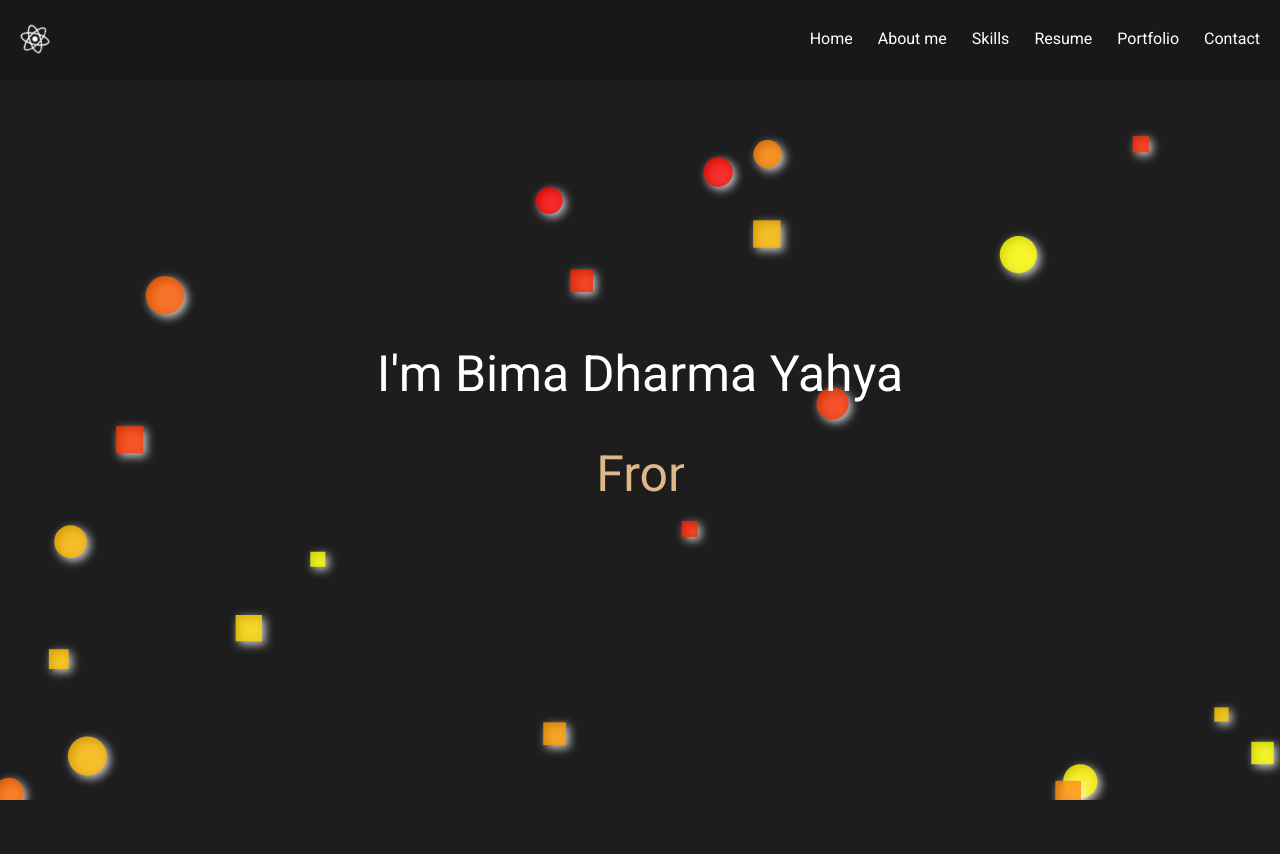
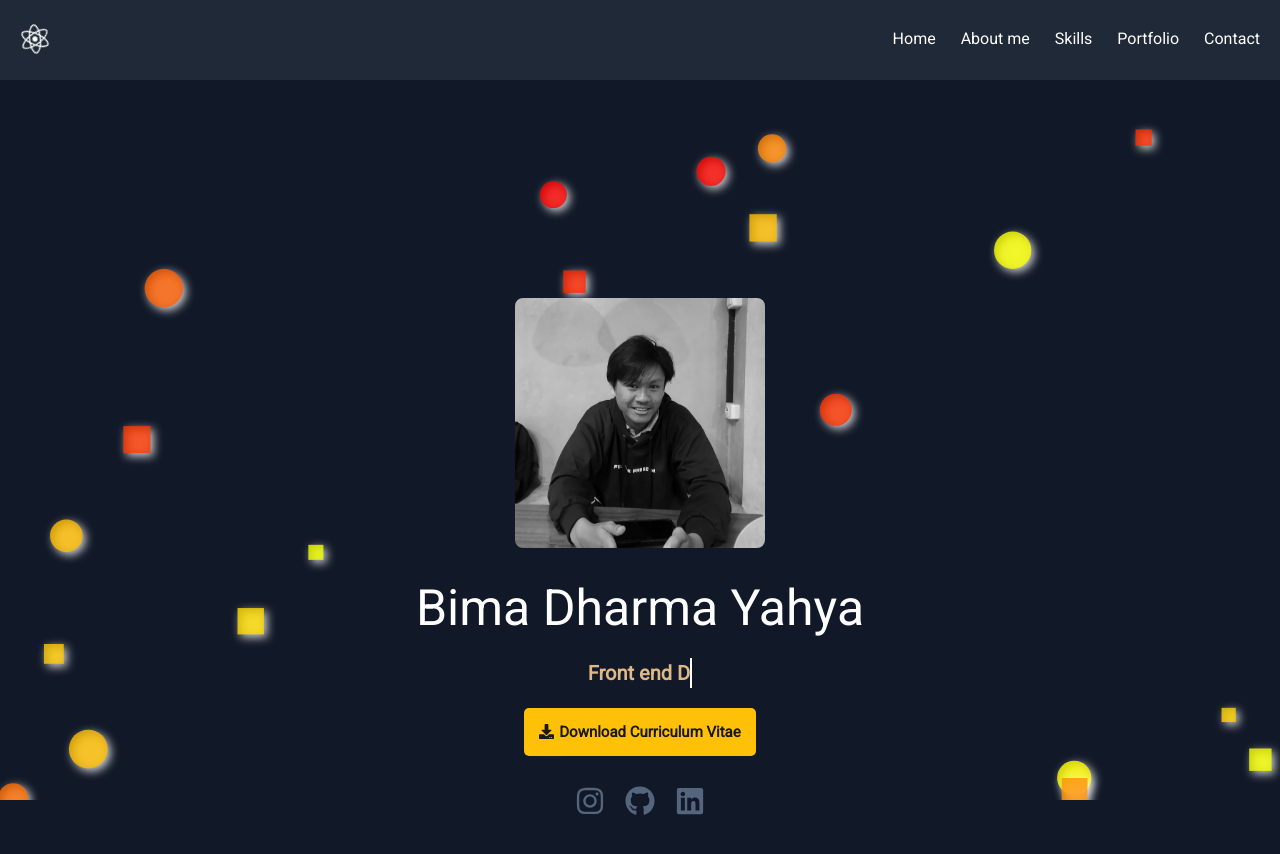
Before and after one commit to bimadharma/react-porto, a React (Vite) app: page / in a window 1280 px wide. Shown: the top 854 px of the page. Built offline with nearby package versions, Linux system fonts and the light colour scheme.

Commit message:
home-about

```diff
--- a/src/App.jsx
+++ b/src/App.jsx
@@ -2,7 +2,6 @@ import { Routes, Route, useLocation } from "react-router-dom";
 import "./App.scss";
 import Home from "./containers/home";
 import About from "./containers/about"
-import Resume from "./containers/resume"
 import Portfolio from "./containers/portfolio"
 import Contact from "./containers/contact"
 import Skills from "./containers/skills"
@@ -27,7 +26,6 @@ function App() {
       <Routes>
         <Route index path="/" element={<Home />} />
         <Route path="/About" element={<About />} />
-        <Route path="/Resume" element={<Resume />} />
         <Route path="/Skills" element={<Skills />} />
         <Route path="/Portfolio" element={<Portfolio />} />
         <Route path="/Contact" element={<Contact />} />
--- a/src/App.scss
+++ b/src/App.scss
@@ -1,5 +1,5 @@
 .App {
-    height: 100%;
+    // height: 100%;
 
     &__main-page-content{
         height: calc(100% - 80px);
--- a/src/components/navbar/index.jsx
+++ b/src/components/navbar/index.jsx
@@ -16,10 +16,6 @@ const data = [
   {
     label: "Skills",
     to: "/skills",
-  },
-  {
-    label: "Resume",
-    to: "/resume",
   },
   {
     label: "Portfolio",
@@ -50,7 +46,7 @@ const Navbar = () => {
         <ul className={`navbar__container__menu ${toggleIcon ? "active" : ""}`}>
           {data.map((item, key) => (
             <li key={key} className="navbar__container__menu__item">
-              <Link className="navbar__container__menu__item__links" to={item.to}>
+              <Link className="navbar__container__menu__item__links" to={item.to} onClick={() => setToggleIcon(false)}>
                 {item.label}
               </Link>
             </li>
--- a/src/components/navbar/styles.scss
+++ b/src/components/navbar/styles.scss
@@ -5,6 +5,10 @@
   justify-content: center;
   align-items: center;
   font-size: 1.2rem;
+  position: fixed;
+  top: 0;
+  width: 100%;
+  z-index: 999;
 
   &__container {
     display: flex;
@@ -54,6 +58,10 @@
   }
 }
 
+body {
+  padding-top: 80px;
+}
+
 .nav-icon {
     display: none;
 }
@@ -77,24 +85,35 @@
         display: flex;
         flex-direction: column;
         justify-content: center;
-        width: 100%;
+        width: 50%;
         position: absolute;
+        right: -100%;
         top: 80px;
-        top: -110%;
         opacity: 1;
         transition: all 0.5s ease;
         z-index: 100;
 
         &.active{
-            background: #181818;
-            top: 80px;
+          color: #282828;
+            background: var(--yelow-theme-nav-background-color);
+            justify-content: right;
+            top: 85px;
             opacity:1;
+            right: 0;
+            border-bottom-left-radius: 20px;
         }
 
+
+
         &__item{
-            border-bottom: 1px solid #282828;
+            border-bottom: 2px solid #111827;
             margin: 0px;
-            padding: 20px 0px;
+            padding: 0px;
+
+          &__links{
+          color: var(--yellow-theme-sub-text-color);
+          display: block;
+        }
         }
     }
 
--- a/src/containers/about/index.jsx
+++ b/src/containers/about/index.jsx
@@ -31,8 +31,8 @@ const About = () => {
         <div className="about__content__personalWrapper">
           <Animate
             play
-            duration={1.5}
-            delay={1}
+            duration={1.0}
+            delay={0.5}
             start={{
               transform: "translateX(-900px)",
             }}
@@ -46,8 +46,8 @@ const About = () => {
 
           <Animate
             play
-            duration={1.5}
-            delay={1}
+            duration={1.0}
+            delay={0.5}
             start={{
               transform: "translateX(-900px)",
             }}
@@ -59,20 +59,31 @@ const About = () => {
             <ul>
               {personalDetails.map((item, i) => (
                 <li key={i}>
-                  <span className="title">{item.label}</span>
+                  <span className="title">{item.label}:</span>
                   <span className="value">{item.Value}</span>
                 </li>
               ))}
             </ul>
           </Animate>
         </div>
-
         <div className="about__content__servicesWrapper">
+        <Animate
+            play
+            duration={1.0}
+            delay={0.5}
+            start={{
+              transform: "translateX(900px)",
+            }}
+            end={{
+              transform: "translatex(0px)",
+            }}
+          >
           <div className="box">
             <div className="photoWrapper">
               <img src={profilePhoto} alt="Bima Dharma" className="profilePhoto" />
             </div>
           </div>
+        </Animate>
         </div>
       </div>
     </section>
--- a/src/containers/about/styles.scss
+++ b/src/containers/about/styles.scss
@@ -18,16 +18,15 @@
 
     &__personalWrapper {
         margin: 2rem;
-      h3 {
-        margin-bottom: 10px;
-        font-size: 2.5rem;
-        font-weight: 700;
-        color: var(--yellow-theme-main-color);
-      }
-
-      h3.personalInformationHeaderText {
-        padding-top: 20px;
-      }
+        h3 {
+          background-color: var(--yellow-theme-main-color);
+          display: inline-block;
+          margin: 20px 0;
+          padding: 10px;
+          font-size: 2.5rem;
+          font-weight: 700;
+          color: black;
+        }
 
       p {
         color: var(--yellow-theme-sub-text-color);
@@ -37,6 +36,7 @@
       }
 
       ul > li {
+        display: flex;
         line-height: 1rem;
         margin-bottom: 15px;
 
--- a/src/containers/home/index.jsx
+++ b/src/containers/home/index.jsx
@@ -1,19 +1,61 @@
-import React from "react";
-import './styles.scss'
+import React, { useState } from "react";
+import { FaDownload, FaGithub, FaInstagram, FaLinkedin } from "react-icons/fa";
+import "./styles.scss";
+import CV from "../../assets/file/CV - Bima Dharma Yahya.pdf";
+import ProfileImage from "../../assets/images/profile-1.jpeg";
 
-const Home=()=> {
-    return (
-        <section id="home" className="home">
-        <div className="home__text-wrapper">
-            <h1>
-                I'm Bima Dharma Yahya
-                <br />
-                <h1 className="text-animation">Front end Developer</h1>
+const Home = () => {
+  const [showModal, setShowModal] = useState(false);
 
-            </h1>
+  const handleShowCV = (e) => {
+    e.preventDefault();
+    setShowModal(true);
+  };
+
+  return (
+    <section id="home" className="home">
+      <div className="home__text-wrapper">
+        <img src={ProfileImage} alt="Profile" className="profile-image" />
+        <h1>Bima Dharma Yahya</h1>
+        <h2 className="text-animation">Front end Developer</h2>
+
+        <div className="home__actions">
+          <a href={CV} className="download-btn" onClick={handleShowCV}>
+            <FaDownload className="icon" /> Download Curriculum Vitae
+          </a>
         </div>
-        </section>
-    )
-}
+
+        <div className="home__socials">
+          <a href="https://www.instagram.com/bimadharmayahyaa/" target="_blank" rel="noopener noreferrer">
+            <FaInstagram className="social-icon" />
+          </a>
+          <a href="https://github.com/bimadharma" target="_blank" rel="noopener noreferrer">
+            <FaGithub className="social-icon" />
+          </a>
+          <a href="http://linkedin.com/in/bima-dharma-yahya" target="_blank" rel="noopener noreferrer">
+            <FaLinkedin className="social-icon" />
+          </a>
+        </div>
+      </div>
+
+      {showModal && (
+        <div className="modal-overlay">
+          <div className="modal-content">
+            <button className="close-btn" onClick={() => setShowModal(false)}>
+              ✖
+            </button>
+            <iframe
+              src={CV}
+              title="CV Viewer"
+              width="100%"
+              height="500px"
+              style={{ border: "none" }}
+            ></iframe>
+          </div>
+        </div>
+      )}
+    </section>
+  );
+};
 
 export default Home;
--- a/src/containers/home/styles.scss
+++ b/src/containers/home/styles.scss
@@ -7,11 +7,12 @@
 
     &__text-wrapper{
         display: flex;
-        align-content: center;
         flex-direction: column;
+        align-items: center;
         justify-content: center;
         text-align: center;
-        height: 100vh;
+        min-height: 120vh;
+
 
         h1{
             color: var(--yellow-theme-main-color);
@@ -25,31 +26,144 @@
             display: inline-block;
 
         }
-        .text-animation{
+        .text-animation {
+            font-size: 2rem;
             animation: typingEffectAnimation 5s steps(30, end) infinite;
             color: burlywood;
-        }
+            position: relative;
+            white-space: nowrap;
+            overflow: hidden;
+            display: inline-block;
+            line-height: 2rem;
+            max-width: fit-content;
+            padding-right: 2px;
+            line-height: 3rem;
+          }
+
+          .text-animation::after {
+            content: '';
+            background: white;
+            width: 2px;
+            height: 100%;
+            position: absolute;
+            right: 0;
+            animation: blink 0.5s steps(1, end) infinite;
+          }
+
+          .download-btn {
+            display: inline-flex;
+            align-items: center;
+            background-color: #ffc107;
+            color: #181818;
+            text-decoration: none;
+            padding: 1.5rem;
+            border-radius: 0.5rem;
+            font-size: 1.5rem;
+            font-weight: bold;
+            margin-top: 1rem;
+            cursor: pointer;
+            transition: background 0.3s;
+            margin: 2rem;
+
+            .icon {
+              margin-right: 0.5rem;
+            }
+
+            &:hover {
+              background-color: #be9007;
+            }
+          }
+
+          .home__socials {
+            margin-top: 1rem;
+
+            a {
+              color: #54657d;
+              margin: 0 1rem;
+              font-size: 3rem;
+              transition: transform 0.3s;
+
+              &:hover {
+                transform: scale(1.2);
+              }
+            }
+          }
+
+          .profile-image {
+            width: auto;
+            height: 250px;
+            object-fit: cover;
+            border-radius: 8px;
+            filter: grayscale(100%);
+            transition: filter 0.3s ease;
+            margin-bottom: 1rem;
+
+            &:hover {
+              filter: grayscale(0%);
+            }
+          }
+
     }
 }
 
-@media only screen and (max-width: 550px){
+.modal-overlay {
+    position: fixed;
+    top: 0;
+    left: 0;
+    width: 100%;
+    height: 100%;
+    background: rgba(0, 0, 0, 0.6);
+    display: flex;
+    align-items: center;
+    justify-content: center;
+    z-index: 1000;
+  }
+
+  .modal-content {
+    background: white;
+    padding: 20px;
+    border-radius: 8px;
+    width: 80%;
+    max-width: 800px;
+    position: relative;
+  }
+
+  .close-btn {
+    position: absolute;
+    top: 0px;
+    right: 3px;
+    background: transparent;
+    border: none;
+    font-size: 20px;
+    cursor: pointer;
+  }
+
+
+@keyframes typingEffectAnimation {
+    from {
+      width: 0;
+    }
+    to {
+      width: 100%;
+    }
+  }
+
+  @keyframes blink {
+    50% {
+      opacity: 0;
+    }
+  }
+
+
+@media only screen and (max-width:768px) {
     .home__text-wrapper h1{
         font-size: 3rem;
-        line-height: 5rem;
+        line-height: 6rem;
+
+    .text-animation {
+        line-height: 4rem;
     }
 }
-
-@media only screen and (min-width: 551px) and (max-width:768px) {
-    .home__text-wrapper h1{
-        font-size: 4rem;
-        line-height: 6rem;
-    }
-}
-@media only screen and (min-width: 769px) and (max-width:990px) {
-    .home__text-wrapper h1{
-        font-size: 5rem;
-        line-height: 8rem;
-    }
 }
 
 @keyframes typingEffectAnimation {
--- a/src/containers/resume/index.jsx
+++ /dev/null
@@ -1,13 +0,0 @@
-import React from "react";
-import PageHanderContect from "../../components/pageHeaderContent";
-import { BsInfoCircleFill } from "react-icons/bs";
-
-const Resume = () => {
-  return (
-    <section id="Resume" className="Resume">
-      <PageHanderContect headerText="Resume Me" icon={<BsInfoCircleFill size={40} />} />
-    </section>
-  );
-};
-
-export default Resume;
--- a/src/index.css
+++ b/src/index.css
@@ -2,10 +2,10 @@
 
 :root{
 
-  --yellow-theme-background-color : #1d1d1d;
+  --yellow-theme-background-color : #111827;
   --yellow-theme-main-color : #ffffff;
   --yellow-theme-sub-text-color : #ffffff;
-  --yelow-theme-nav-background-color : #181818;
+  --yelow-theme-nav-background-color : #1f2937;
 }
 
 *{
--- a/src/utils.js/ParticlesComponent.jsx
+++ b/src/utils.js/ParticlesComponent.jsx
@@ -38,7 +38,7 @@ const ParticlesComponent = () => {
       },
       modes: {
         push: {
-          quantity: 2, // Jumlah partikel yang keluar setiap klik
+          quantity: 5, // Jumlah partikel yang keluar setiap klik
         },
       },
     },
```
Also changed, not shown: src/assets/images/profile-1.jpeg (added), src/containers/resume/styles.scss (deleted), 1 other file (tests, documents, lock files or other folders).
